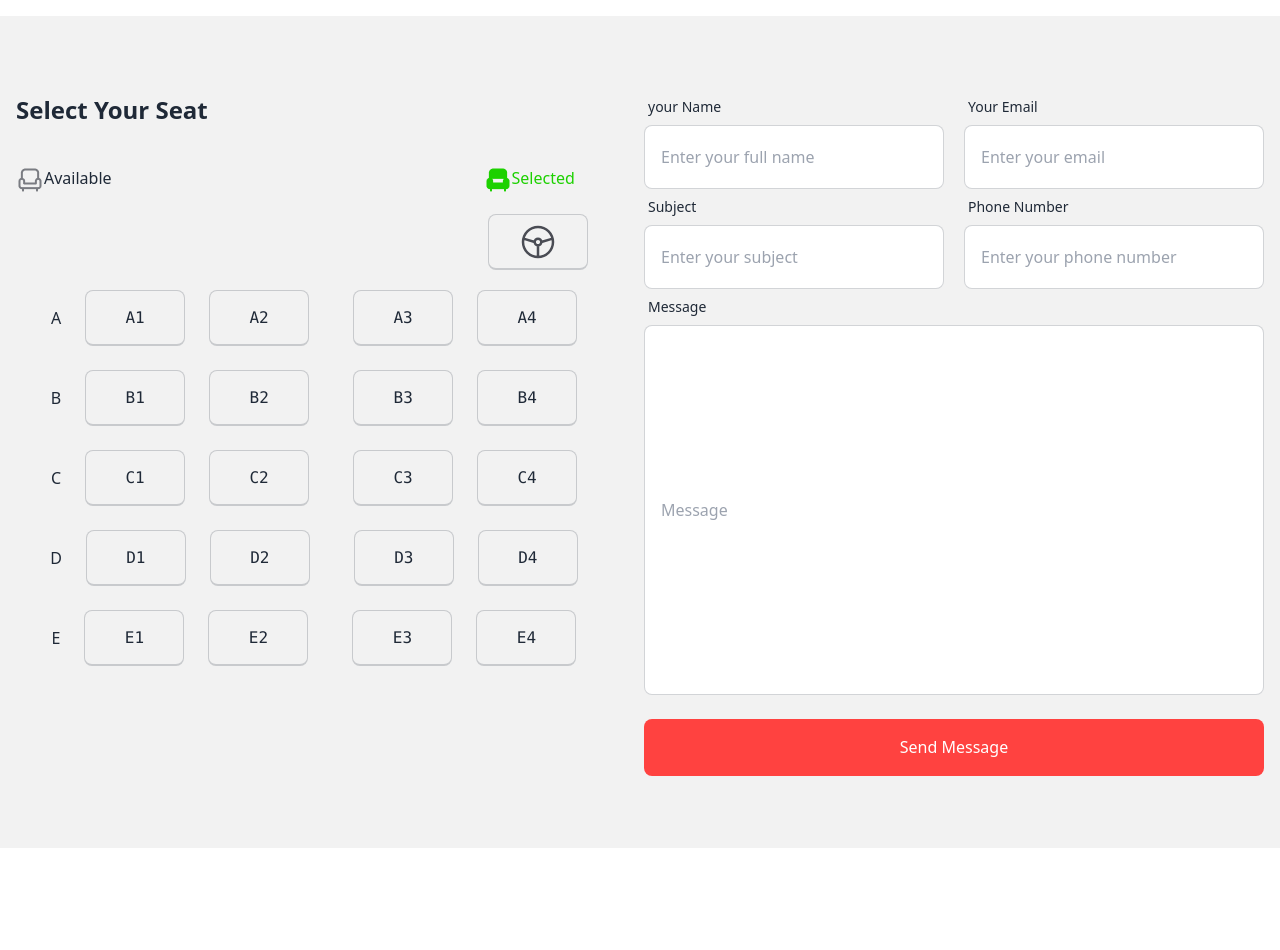
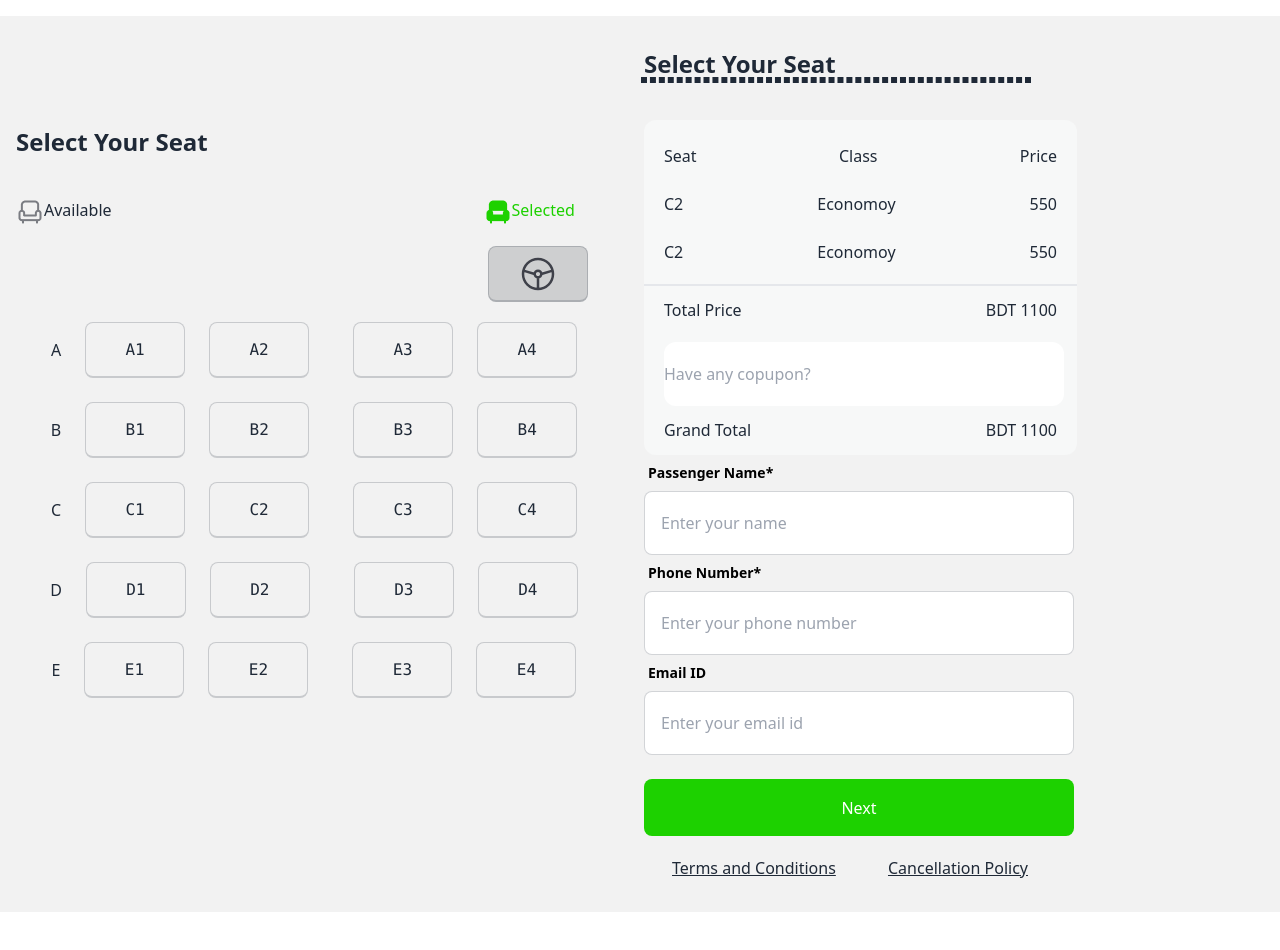
Before and after one commit to 11111Asif/Assignment-5-ticket, a plain HTML site: page index.html in a window 1280 px wide. Shown: the part 2340-3290 px from the top of the page. Drawn offline with nearby package versions, Linux system fonts and the light colour scheme.

Commit message:
form section

```diff
--- a/index.html
+++ b/index.html
@@ -176,7 +176,7 @@
                         </div>
                         <div class="">
                           <div class="text-end mr-6 mb-5">
-                            <kbd class="kbd w-[100px] h-[56px] ml-5"><img class="w-10 h-10" src='tabler-icon-steering-wheel.svg'></kbd>
+                            <kbd class="kbd w-[100px] h-[56px] ml-5 bg-[#03071226]"><img class="w-10 h-10" src='tabler-icon-steering-wheel.svg'></kbd>
                           </div>
                           <div class="flex justify-center gap-1 my-1 w-full">
                             <h class="text-center justify-center mt-4">A</h>
@@ -214,11 +214,6 @@
                                   <kbd class="kbd w-[100px] h-[56px] ml-10">E3</kbd>
                                   <kbd class="kbd w-[100px] h-[56px] ml-5">E4</kbd>
                                   </div>
-
-
-
-
-
                         </div>
 
                       </div>
@@ -226,43 +221,71 @@
                       <div class="hero min-h-screen bg-">
                           <div class="hero-content flex-col ">
                             <div class="card shrink-0 w-full max-w-sm  mr-[220px] ">
+                              <div>
+                                <h1 class="text-start w-48 text-2xl font-semibold">Select Your Seat</h1>
+                                <div class="outline outline-dashed">
+                                  <!-- ... -->
+                                </div>
+                                <div class="w-[433px] h-[335px] bg-[#f7f8f8ff] rounded-xl mt-10">
+                                  <div class="flex justify-between ml-5 mr-5 ">
+                                    <p class="mt-6">Seat</p>
+                                    <p class="mt-6">Class</p>
+                                    <p class="mt-6">Price</p>
+                                  </div>
+                                  <div class="flex justify-between ml-5 mr-5 ">
+                                    <p class="mt-6">C2</p>
+                                    <p class="mt-6">Economoy</p>
+                                    <p class="mt-6">550</p>
+                                  </div>
+                                  <div class="flex justify-between ml-5 mr-5 ">
+                                    <p class="mt-6">C2</p>
+                                    <p class="mt-6">Economoy</p>
+                                    <p class="mt-6">550</p>
+                                  </div>
+                                  <div class="border-b-2 border-[#o3071233] mt-5"></div>
+                                  <div class="flex justify-between ml-5 mr-5 ">
+                                    <p class="mt-3">Total Price</p>
+                                    <p class="mt-3">BDT 1100</p>
+
+                                  </div>
+                                  <div class=" mt-5">
+                                    <input class="w-[400px] h-[64px] ml-5 mr-5 bg-[#ffffff] rounded-xl" type="text" placeholder="Have any copupon?">
+                                  </div>
+                                  <div class="flex justify-between ml-5 mr-5 ">
+                                    <p class="mt-3">Grand Total</p>
+                                    <p class="mt-3">BDT 1100</p>
+
+                                  </div>
+
+                                </div>
+                              </div>
                               <form class="">
-                                <div class="lg:flex lg:gap-5">
+                                <div class=" lg:gap-5">
                                   <div class="form-control">
                                       <label class="label">
-                                        <span class="label-text">your Name</span>
+                                        <span class="label-text font-extrabold text-black">Passenger Name*</span>
                                       </label>
-                                      <input type="email" placeholder="Enter your full name" class="input input-bordered w-[300px] h-[64px]" required />
+                                      <input type="email" placeholder="Enter your name" class="input input-bordered w-[430px] h-[64px]" required />
+                                    </div>
+                                    <div class="form-control">
+                                      <label class="label">
+                                        <span class="label-text font-extrabold text-black">Phone Number*</span>
+                                      </label>
+                                      <input type="email" placeholder="Enter your phone number" class="input input-bordered w-[430px] h-[64px]" required />
                                     </div>
                                 <div class="form-control">
                                   <label class="label">
-                                    <span class="label-text">Your Email</span>
+                                    <span class="label-text font-extrabold text-black">Email ID</span>
                                   </label>
-                                  <input type="email" placeholder="Enter your email" class="input input-bordered w-[300px] h-[64px]" required />
+                                  <input type="email" placeholder="Enter your email id" class="input input-bordered w-[430px] h-[64px]" required />
                                 </div>
                               </div>
-                              <div class="lg:flex lg:gap-5">
-                                <div class="form-control">
-                                  <label class="label">
-                                    <span class="label-text">Subject</span>
-                                  </label>
-                                  <input type="email" placeholder="Enter your subject" class="input input-bordered w-[300px] h-[64px]" required />
+                                <div class="form-control mt-6">
+                                  <button class="bg-[#1dd100] w-[430px] lg:w-[430px] h-[57px] text-white rounded-lg">Next</button>
                                 </div>
-                                <div class="form-control">
-                                  <label class="label">
-                                    <span class="label-text">Phone Number</span>
-                                  </label>
-                                  <input type="email" placeholder="Enter your phone number" class="input input-bordered w-[300px] h-[64px]" required />
-                                </div>
-                              </div>
-                                <div class="form-control">
-                                  <label class="label">
-                                    <span class="label-text">Message</span>
-                                  </label>
-                                  <input type="email" placeholder="Message" class="input input-bordered w-[310px] lg:w-[620px] h-[370px]" required />
-                                </div>
-                                <div class="form-control mt-6">
-                                  <button class="bg-[#FF4240] w-[310px] lg:w-[620px] h-[57px] text-white rounded-lg">Send Message</button>
+                                <div class="flex justify-between mt-5 ml-7">
+                                  <p class="underline underline-offset-1">Terms and Conditions</p>
+                                  <p class="underline underline-offset-1">Cancellation Policy</p>
                                 </div>
                               </form>
                             </div>
```
